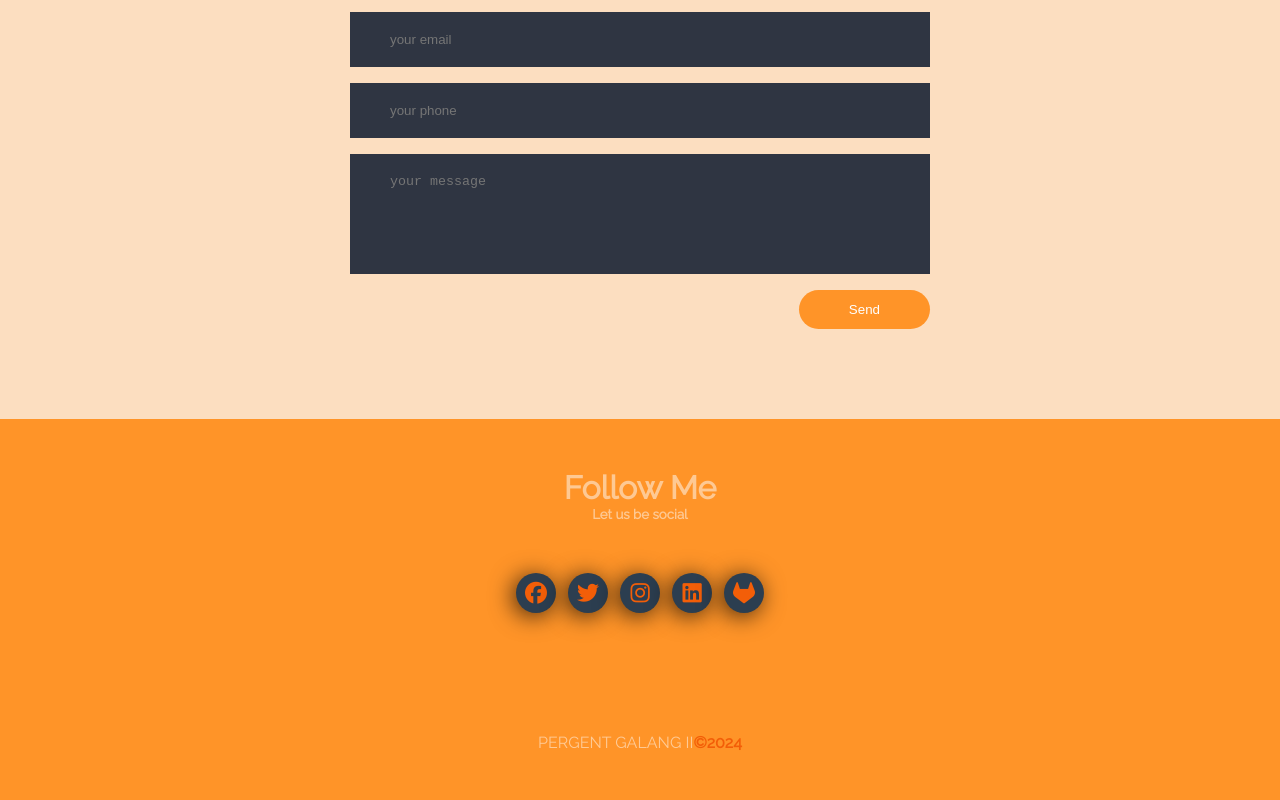
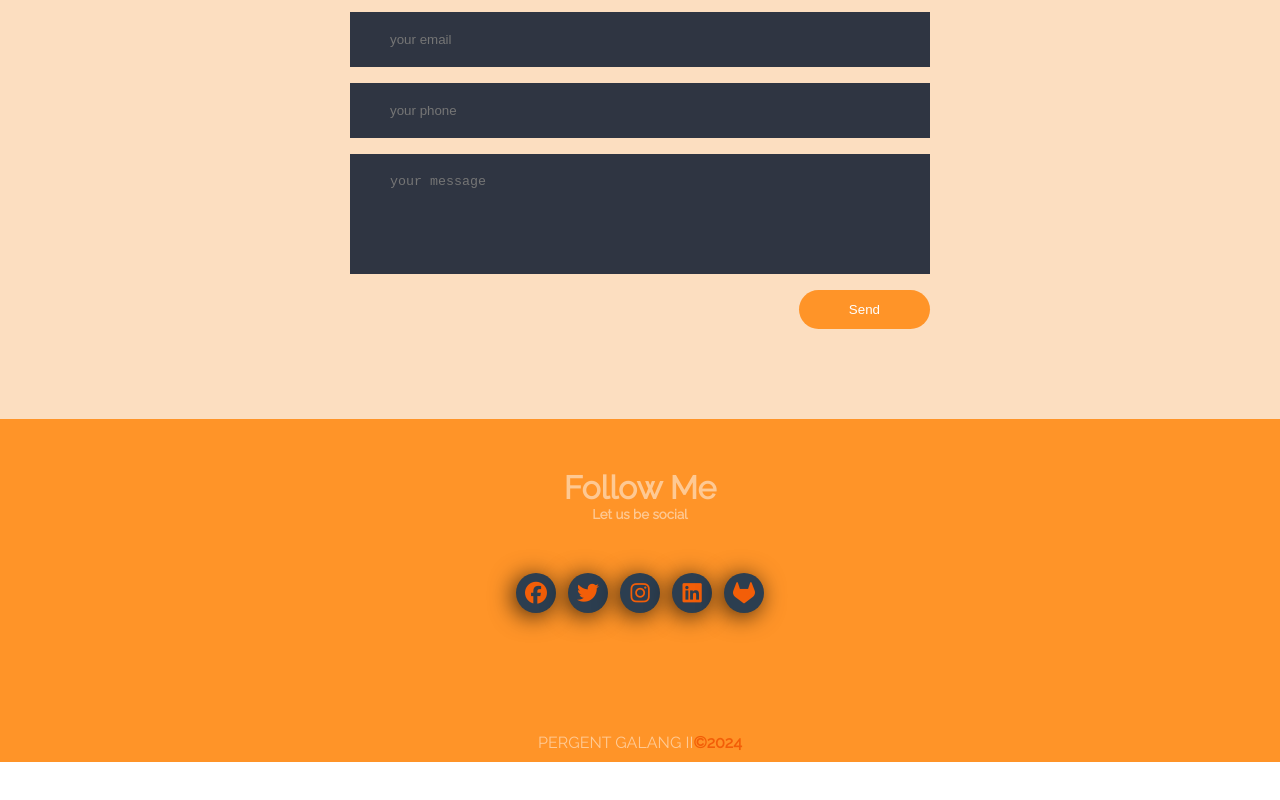
Before and after one commit to pergent19/pergent-portfolio, a React (Create React App) app: page / in a window 1280 px wide. Shown: the part 4219-5019 px from the top of the page. After the commit the page ends 4981 px from the top, so only its background shows below. Built offline with nearby package versions, Linux system fonts and the light colour scheme; the HTML template or start-up script is replaced by a standard one.

Commit message:
Fixed padding bottom of footer

```diff
--- a/src/components/Footer.css
+++ b/src/components/Footer.css
@@ -1,5 +1,5 @@
 .footerPad{
-	padding-bottom: 100px;
+  padding-bottom: 10px;
   text-align: center;
   color:  rgba(255, 255, 255, .5);
 }
```
